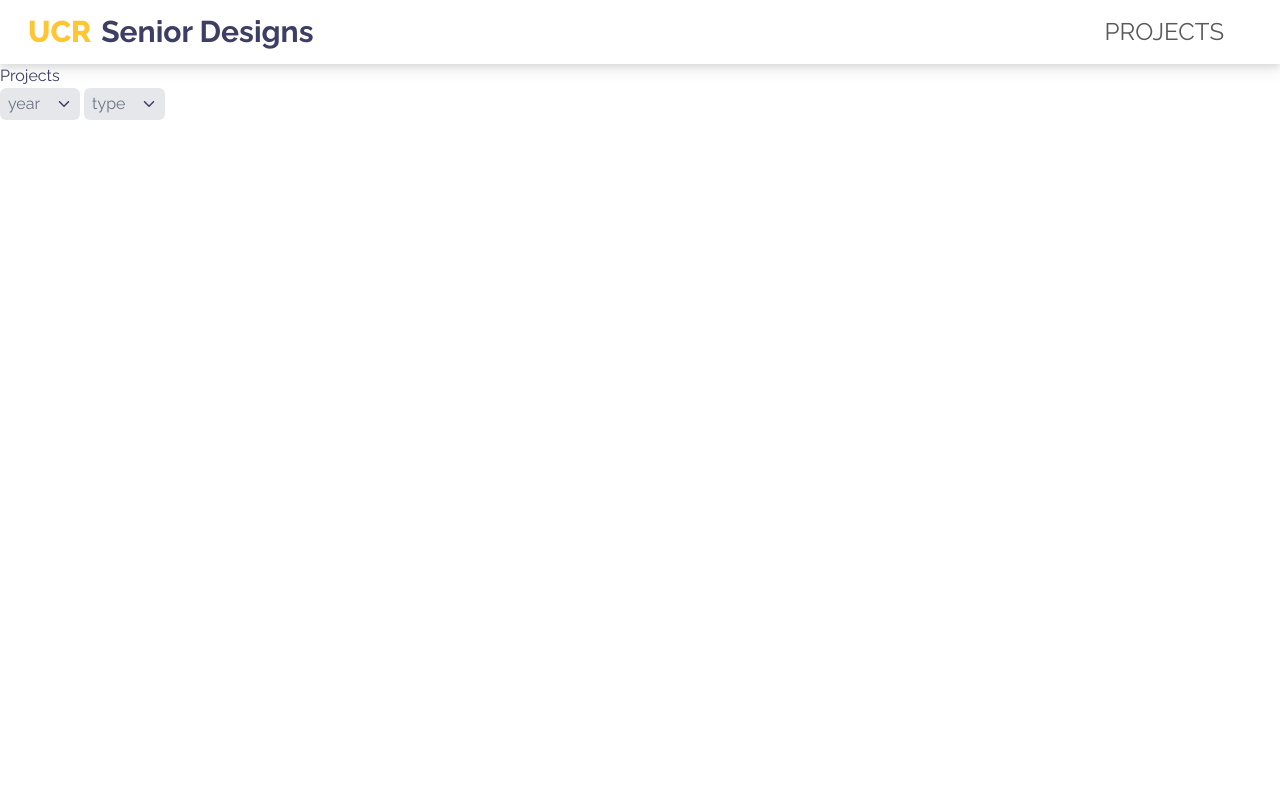
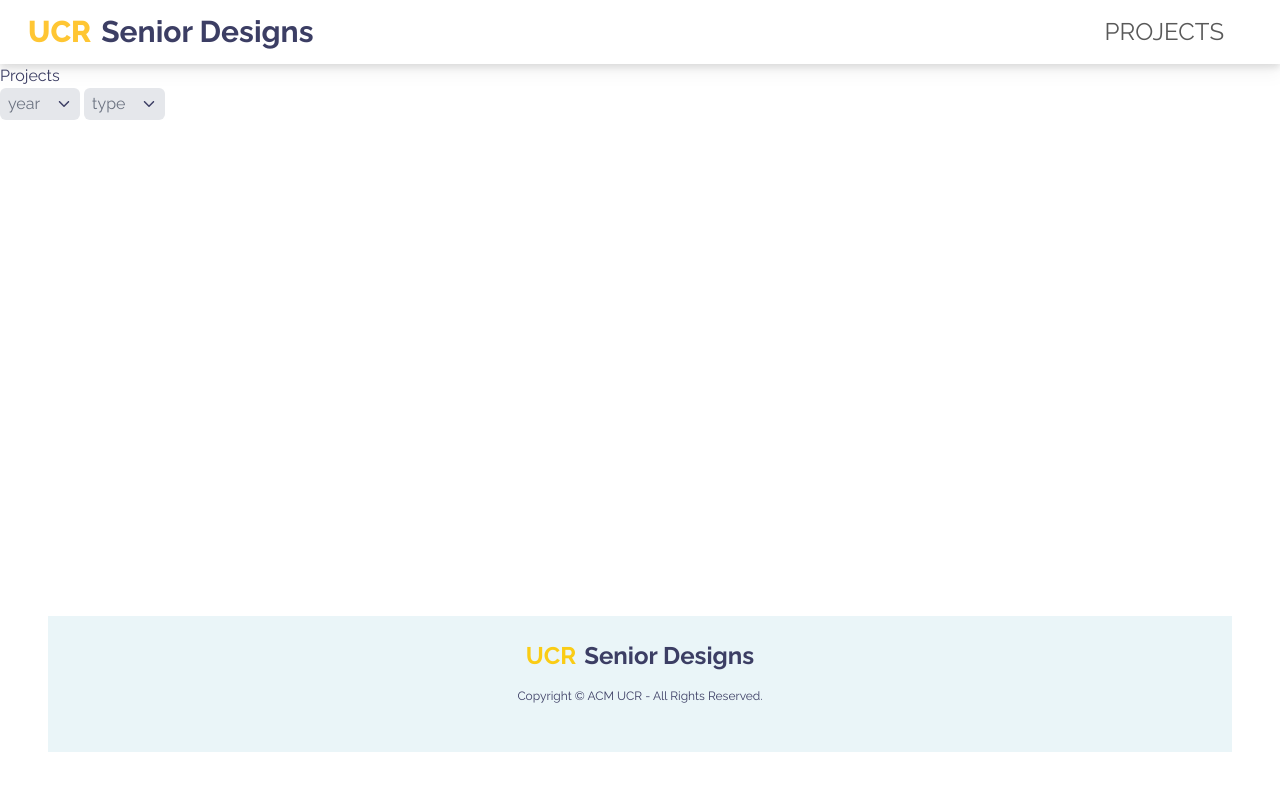
Before and after one commit to acm-ucr/senior-design-website, a Next.js app: page /projects in a window 1280 px wide. Shown: the top 790 px of the page. Built offline with nearby package versions, Linux system fonts and the light colour scheme.

Commit message:
Fixed some syntax errors and how footer looks on website

```diff
--- a/src/app/layout.js
+++ b/src/app/layout.js
@@ -11,7 +11,7 @@ const raleway = Raleway({
   variable: "--font-nunito",
 });
 
-// eslint-disable-next-line no-unused-vars
+/* eslint-disable-next-line no-unused-vars */
 const Footer = () => {
   return (
     <div className="text-center bg-[#eaf5f8] m-5">
@@ -31,10 +31,13 @@ export default function RootLayout({ children }) {
   return (
     <html lang="en" className="h-full">
       <body
-        className={`${raleway.className} flex flex-col lg:flex-row h-full text-senior-purple-100`}
+        className={`${raleway.className} flex flex-col min-h-screen text-senior-purple-100`}
       >
-        <Navigation />
-        <div className="w-full mt-14 md:mt-16">{children}</div>
+        <div className="flex-grow">
+          <Navigation />
+          <div className="w-full mt-14 md:mt-16">{children}</div>
+        </div>
+        <Footer />
       </body>
     </html>
   );
--- a/src/components/landing/Landing.jsx
+++ b/src/components/landing/Landing.jsx
@@ -3,7 +3,6 @@ import About from "@/components/landing/About";
 import ProjectTypes from "@/components/landing/ProjectType";
 import PastProjects from "@/components/landing/PastProjects";
 import ViewMore from "@/components/ViewMore";
-import Footer from "@/components/Footer";
 
 const Landing = () => {
   return (
@@ -14,7 +13,6 @@ const Landing = () => {
       <ProjectTypes />
       <PastProjects />
       <ViewMore />
-      <Footer />
     </div>
   );
 };
```
